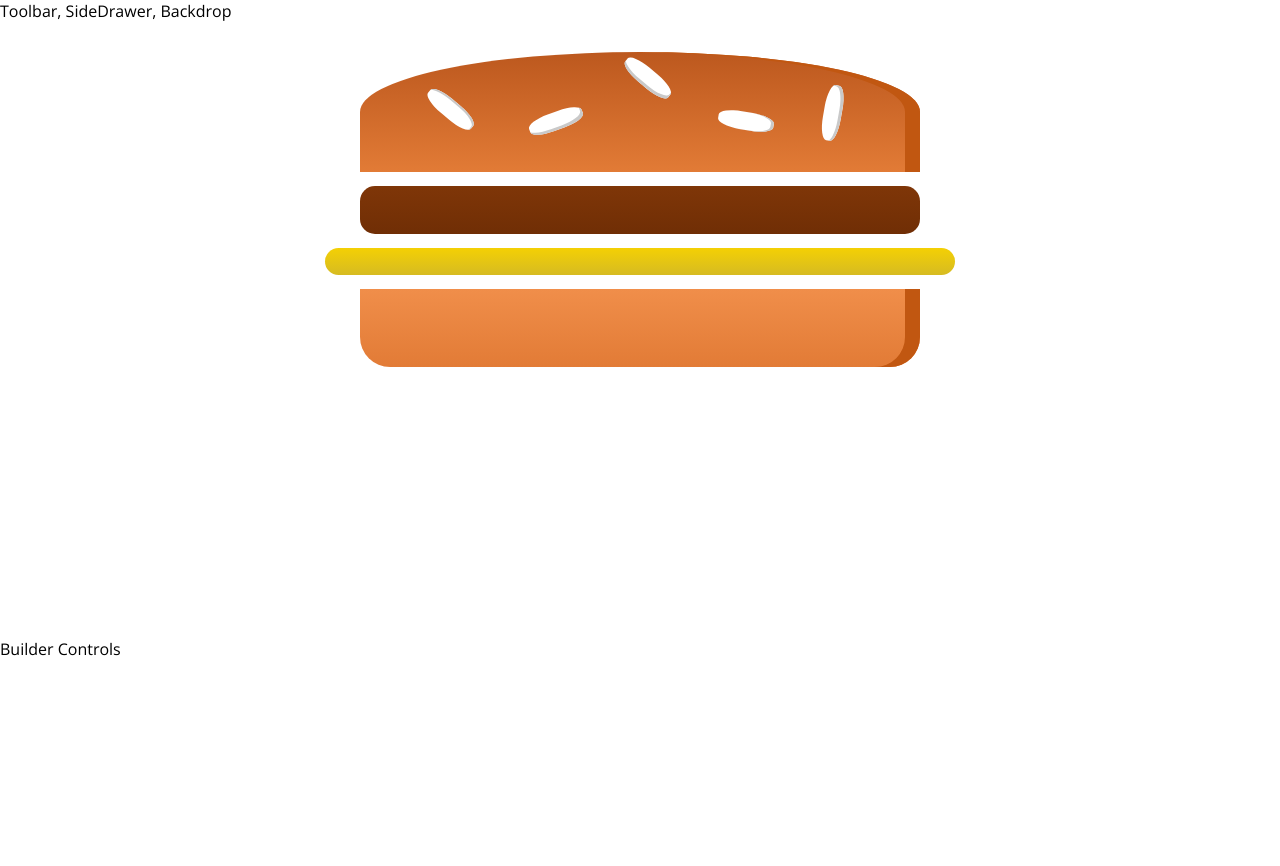
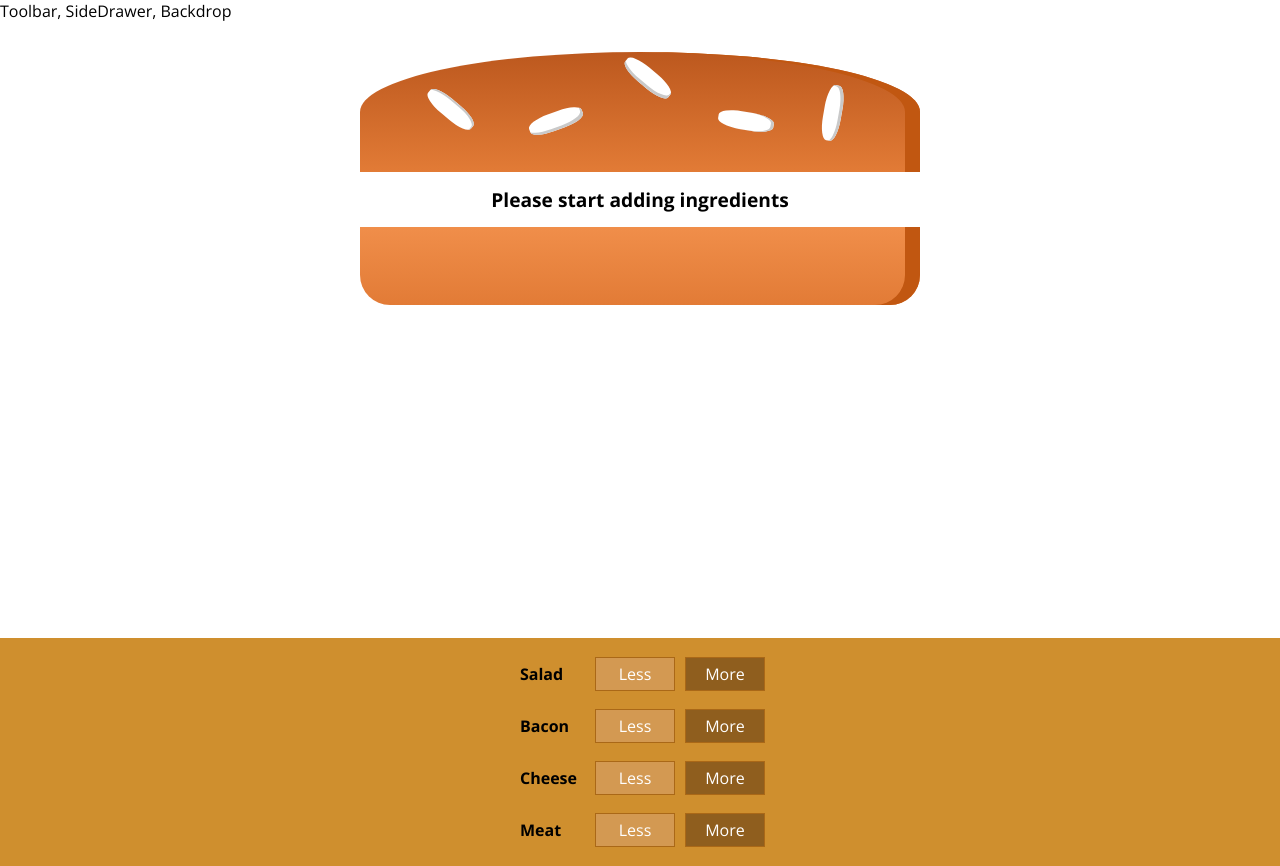
Before and after one commit to curm90/burger-builder, a React (Create React App) app: page / in a window 1280 px wide. Before the commit the page ends 800 px from the top, so only its background shows below. Built offline with nearby package versions, Linux system fonts and the light colour scheme.

Commit message:
add build controls

```diff
--- /dev/null
+++ b/src/components/Burger/BuildControls/BuildControl.js
@@ -0,0 +1,14 @@
+import React from 'react';
+import styles from './BuildControl.module.css';
+
+const BuildControl = (props) => {
+  return (
+    <div className={styles.BuildControl}>
+      <div className={styles.Label}>{props.label}</div>
+      <button className={styles.Less}>Less</button>
+      <button className={styles.More}>More</button>
+    </div>
+  );
+};
+
+export default BuildControl;
--- /dev/null
+++ b/src/components/Burger/BuildControls/BuildControl.module.css
@@ -0,0 +1,58 @@
+.BuildControl {
+  display: flex;
+  justify-content: space-between;
+  align-items: center;
+  margin: 5px 0;
+}
+
+.BuildControl button {
+  display: block;
+  font: inherit;
+  padding: 5px;
+  margin: 0 5px;
+  width: 80px;
+  border: 1px solid #aa6817;
+  cursor: pointer;
+  outline: none;
+}
+
+.BuildControl button:disabled {
+  background-color: #ac9980;
+  border: 1px solid #7e7365;
+  color: #ccc;
+  cursor: default;
+}
+
+.BuildControl button:hover:disabled {
+  background-color: #ac9980;
+  color: #ccc;
+  cursor: not-allowed;
+}
+
+.Label {
+  padding: 10px;
+  font-weight: bold;
+  width: 80px;
+}
+
+.BuildControl .Less {
+  background-color: #d39952;
+  color: white;
+}
+
+.BuildControl .More {
+  background-color: #8f5e1e;
+  color: white;
+}
+
+.BuildControl .Less:hover,
+.BuildControl .Less:active {
+  background-color: #daa972;
+  color: white;
+}
+
+.BuildControl .More:hover,
+.BuildControl .More:active {
+  background-color: #99703f;
+  color: white;
+}
--- /dev/null
+++ b/src/components/Burger/BuildControls/BuildControls.js
@@ -0,0 +1,34 @@
+import React from 'react';
+import BuildControl from './BuildControl';
+import styles from './BuildControls.module.css';
+
+const controls = [
+  {
+    label: 'Salad',
+    type: 'salad',
+  },
+  {
+    label: 'Bacon',
+    type: 'bacon',
+  },
+  {
+    label: 'Cheese',
+    type: 'cheese',
+  },
+  {
+    label: 'Meat',
+    type: 'meat',
+  },
+];
+
+const BuildControls = () => {
+  return (
+    <div className={styles.BuildControls}>
+      {controls.map((control) => (
+        <BuildControl key={control.label} label={control.label} />
+      ))}
+    </div>
+  );
+};
+
+export default BuildControls;
--- /dev/null
+++ b/src/components/Burger/BuildControls/BuildControls.module.css
@@ -0,0 +1,10 @@
+.BuildControls {
+  width: 100%;
+  background-color: #cf8f2e;
+  display: flex;
+  flex-flow: column;
+  align-items: center;
+  box-shadow: 0 2px 1px #ccc;
+  margin: auto;
+  padding: 10px 0;
+}
--- a/src/components/Burger/Burger.js
+++ b/src/components/Burger/Burger.js
@@ -3,11 +3,24 @@ import Ingredient from './Ingredient/Ingredient';
 import styles from './Burger.module.css';
 
 const Burger = (props) => {
+  let tranformedIngredients = Object.keys(props.ingredients)
+    .map((igKey) => {
+      return [...Array(props.ingredients[igKey])].map((_, i) => {
+        return <Ingredient key={igKey + i} type={igKey} />;
+      });
+    })
+    .reduce((arr, el) => {
+      return arr.concat(el);
+    }, []);
+
+  if (tranformedIngredients.length === 0) {
+    tranformedIngredients = <p>Please start adding ingredients</p>;
+  }
+
   return (
     <div className={styles.Burger}>
       <Ingredient type='bread-top' />
-      <Ingredient type='meat' />
-      <Ingredient type='cheese' />
+      {tranformedIngredients}
       <Ingredient type='bread-bottom' />
     </div>
   );
--- a/src/containers/BurgerBuilder/BurgerBuilder.js
+++ b/src/containers/BurgerBuilder/BurgerBuilder.js
@@ -1,13 +1,22 @@
 import React, { Component } from 'react';
 import Burger from '../../components/Burger/Burger';
+import BuildControls from '../../components/Burger/BuildControls/BuildControls';
 import Aux from '../../hoc/Aux';
 
 class BurgerBuilder extends Component {
+  state = {
+    ingredients: {
+      salad: 0,
+      bacon: 0,
+      cheese: 0,
+      meat: 0,
+    },
+  };
   render() {
     return (
       <Aux>
-        <Burger />
-        <div>Builder Controls</div>
+        <Burger ingredients={this.state.ingredients} />
+        <BuildControls />
       </Aux>
     );
   }
```
